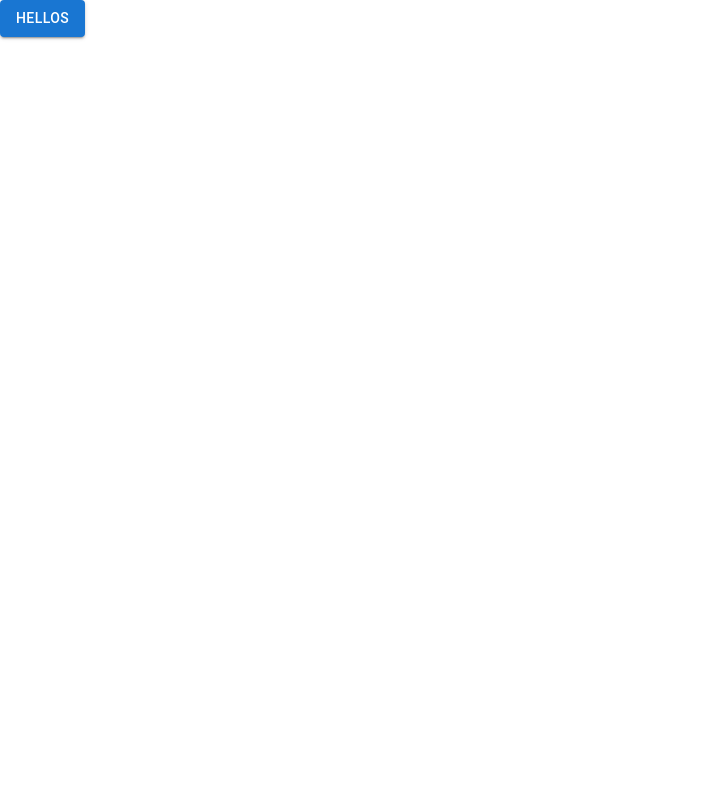
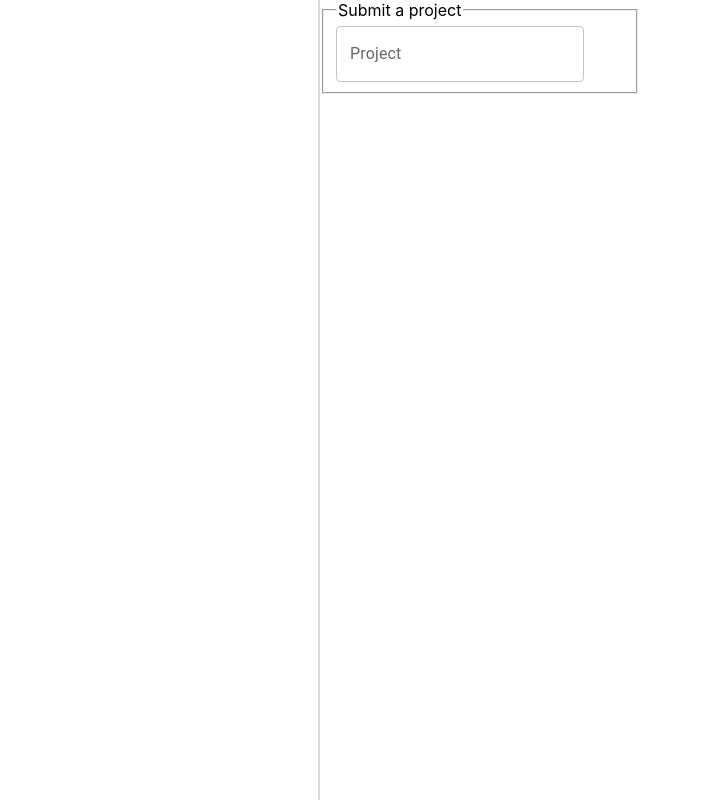
Before and after one commit to tjohns96/todo-app, a React (Create React App) app: page / in a window 1280 px wide. Shown: the whole page, without its empty margins (0-701 px from the left). Built offline with nearby package versions, Linux system fonts and the light colour scheme.

Commit message:
Create an input that adds content to left area

```diff
--- a/package.json
+++ b/package.json
@@ -5,6 +5,7 @@
   "dependencies": {
     "@emotion/react": "^11.10.0",
     "@emotion/styled": "^11.10.0",
+    "@mui/icons-material": "^5.8.4",
     "@mui/material": "^5.9.3",
     "@testing-library/jest-dom": "^5.16.4",
     "@testing-library/react": "^13.3.0",
@@ -12,6 +13,7 @@
     "react": "^18.2.0",
     "react-dom": "^18.2.0",
     "react-scripts": "5.0.1",
+    "uniqid": "^5.4.0",
     "web-vitals": "^2.1.4"
   },
   "scripts": {
--- a/src/App.js
+++ b/src/App.js
@@ -1,6 +1,42 @@
+import { Box, Grid, TextField } from '@mui/material';
+import { useEffect, useState } from 'react';
 import './App.css';
+import Sidebar from './Sidebar';
+import uniqid from 'uniqid';
+import Project from './Project';
 
 function App() {
+    const [currInpVal, setCurrInpVal] = useState('');
+    const [project, setProject] = useState({ id: '', name: '' });
+    const [projects, setProjects] = useState([]);
+    function handleProjectChange(e) {
+        setCurrInpVal(e.target.value);
+    }
+    function handleProjectSubmit(e) {
+        e.preventDefault();
+        setProject({ id: uniqid(), name: currInpVal });
+        setCurrInpVal('');
+    }
+    useEffect(() => {
+        if (project.name) { setProjects(arr => [...arr, project]); }
+    }, [project])
+    return (
+        <Grid container>
+            <Grid item xs={3}>
+                <Box sx={{backgroundColor:'#FFFFFF', borderRight:'2px solid rgba(128, 128, 128, 0.3)', height: '100vh', overflow: 'auto'}}><Sidebar projects={projects}></Sidebar></Box>
+            </Grid>
+            <Grid item xs={3}>
+                <form onSubmit={(e) => {
+                    handleProjectSubmit(e);
+                }}>
+                    <fieldset>
+                        <legend>Submit a project</legend>
+                        <TextField label='Project' onChange={handleProjectChange} value= {currInpVal}></TextField>
+                    </fieldset>
+                </form>
+            </Grid>
+        </Grid>
+    );
 }
 
 export default App;
--- /dev/null
+++ b/src/Project.js
@@ -0,0 +1,8 @@
+import { IconButton, List } from "@mui/material";
+import { Add } from "@mui/icons-material";
+
+export default function Project(){
+    <List>
+        <IconButton><Add/></IconButton>
+    </List>
+}
--- /dev/null
+++ b/src/Sidebar.js
@@ -0,0 +1,15 @@
+import { useState } from "react";
+import { Grid } from "@mui/material";
+export default function Sidebar(props) {
+    const projects = props.projects;
+    const projectItems = projects.map((project) => <li key={project.id}>{project.name}</li>)
+    return(
+        <Grid container>
+            <Grid item>
+                <ul>
+                    {projectItems}
+                </ul>
+            </Grid>
+        </Grid>
+    );
+}
--- a/src/index.js
+++ b/src/index.js
@@ -3,17 +3,11 @@ import ReactDOM from 'react-dom/client';
 import './index.css';
 import App from './App';
 import reportWebVitals from './reportWebVitals';
-import Button from '@mui/material/Button'
 
 const root = ReactDOM.createRoot(document.getElementById('root'));
 root.render(
   <React.StrictMode>
     <App />
-    <Button variant = 'contained'>Hellos</Button>
-  </React.StrictMode>
+  </React.StrictMode >
 );
-
-// If you want to start measuring performance in your app, pass a function
-// to log results (for example: reportWebVitals(console.log))
-// or send to an analytics endpoint. Learn more: https://bit.ly/CRA-vitals
 reportWebVitals();
```
Also changed, not shown: 2 other files (tests, documents, lock files or other folders).
